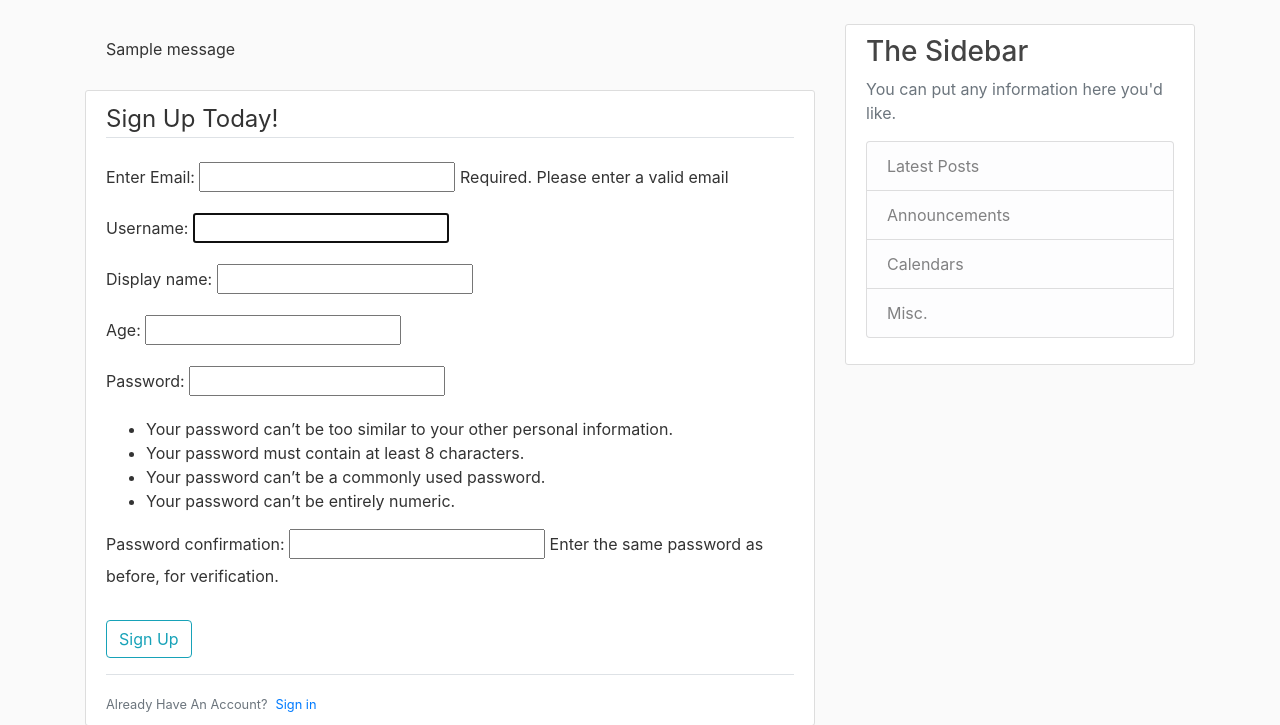
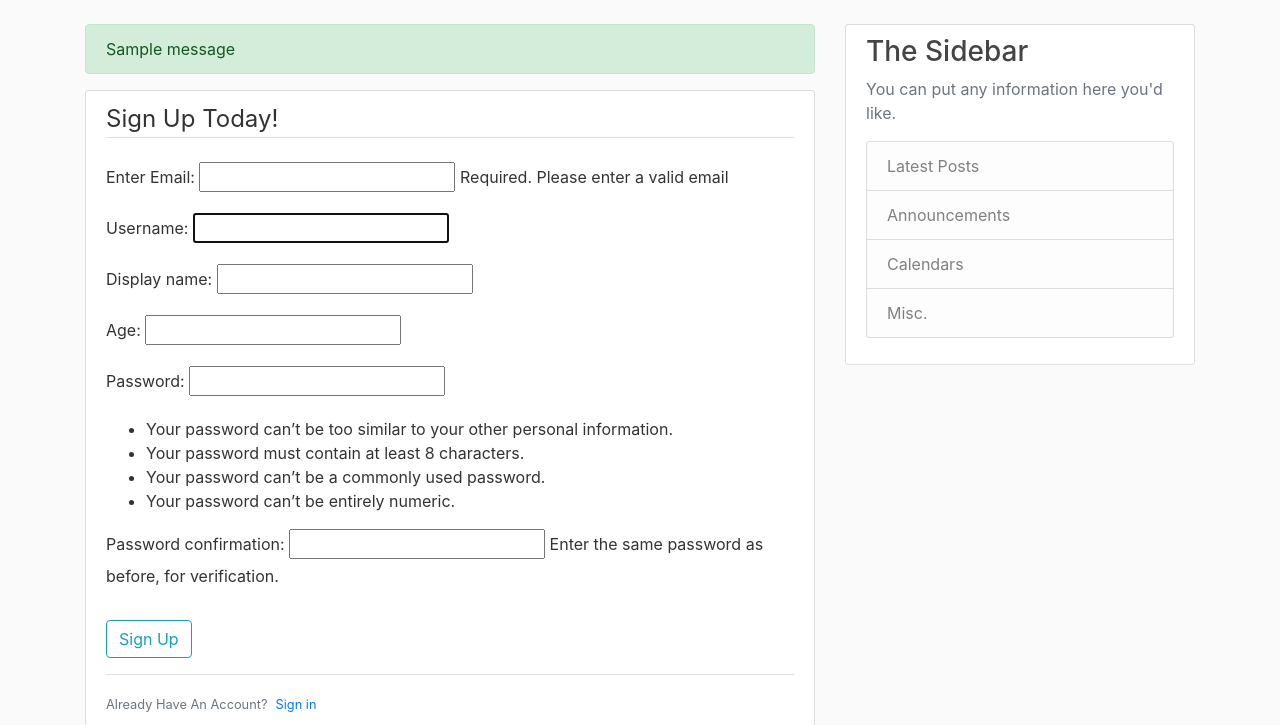
Before and after one commit to MalikMAlna/blogick, a Django app: page /register/ in a window 1280 px wide. Shown: the part 56-781 px from the top of the page. Run offline with Django 3.2, Linux system fonts and the light colour scheme; tables that the repository leaves empty hold one stand-in row (values such as "Sample post"); one stand-in notice (Sample message) is shown; some libraries are stand-ins or nearby versions.

Commit message:
Adding flash message for successful registration

```diff
--- a/authentication/views.py
+++ b/authentication/views.py
@@ -3,6 +3,7 @@ from django.contrib.auth import authenticate, login
 from .forms import (RegistrationForm,
                     # LoginForm
                     )
+from django.contrib import messages
 
 
 # def register(request):
@@ -17,12 +18,15 @@ def register(request):
         if form.is_valid():
             form.save()
             username = form.cleaned_data.get('username')
+            display_name = form.cleaned_data.get('display_name')
             raw_password = form.cleaned_data.get('password1')
             account = authenticate(
                 username=username,
                 password=raw_password
             )
             login(request, account)
+            messages.success(
+                request, f"Account successfully created for {display_name}!")
             return HttpResponseRedirect(
                 request.GET.get('next', reverse('blog-home'))
             )
--- a/blog/templates/blog/base.html
+++ b/blog/templates/blog/base.html
@@ -65,7 +65,7 @@
     <div class="col-md-8">
     {% if messages %}
       {% for message in messages %}
-        <div class="alert alert-{{ messsage.tags }}"> {{ message }}</div>
+        <div class="alert alert-{{ message.tags }}"> {{ message }}</div>
       {% endfor %}
     {% endif %}
       {% block content %}{% endblock %}
```
